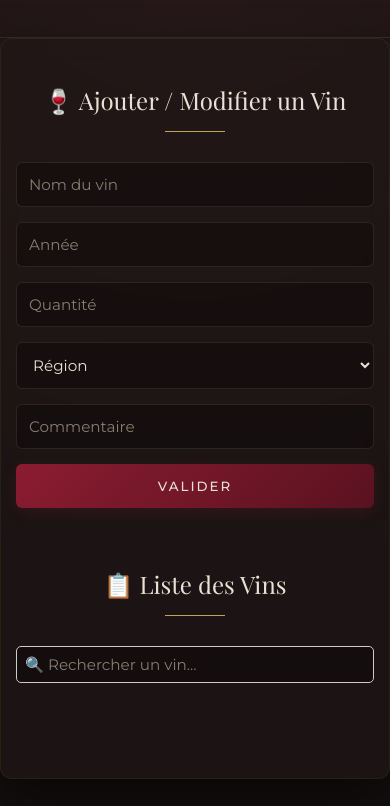
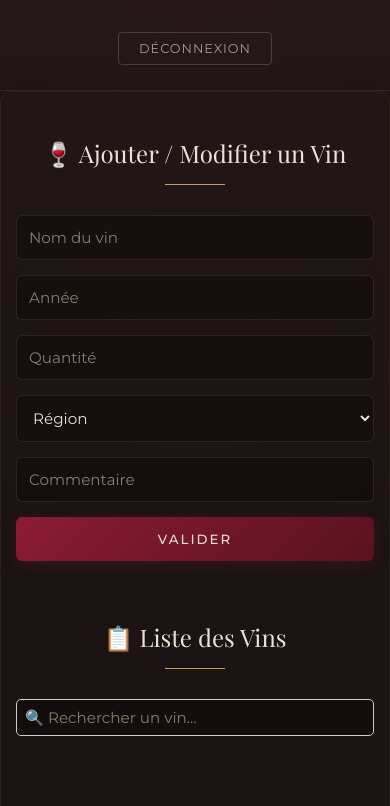
Before and after one commit to MoUst4ki-tech/epicuvin, a plain HTML site: page cave.html in a window 390 px wide. Shown: the part 146-952 px from the top of the page. Drawn offline with nearby package versions, Linux system fonts and the light colour scheme; no server answers; a web font is replaced by a local one.

Commit message:
fix responcive btn

```diff
--- a/cave.html
+++ b/cave.html
@@ -18,7 +18,7 @@
   <header>
     <h1> Épicuvin - Inventaire de Vins</h1>
     <p>Gérez votre cave avec élégance et simplicité</p>
-    <button id="logout-btn" style="position: absolute; top: 10px; right: 10px;"> Déconnexion</button>
+    <button id="logout-btn">Déconnexion</button>
   </header>
 
   <main class="container fade-in">
--- a/styles.css
+++ b/styles.css
@@ -267,14 +267,14 @@ tbody tr:hover { background-color: rgba(255, 255, 255, 0.02); }
     }
 
     /* Le bouton déconnexion passe sous le texte pour ne pas surcharger le haut */
-    #logout-btn {
-        position: relative;
-        top: 0;
-        right: 0;
-        display: inline-block;
-        margin-top: 20px;
-        padding: 8px 20px;
-    }
+#logout-btn {
+            position: relative !important; /* Force l'annulation de tout placement absolu */
+            top: auto;
+            right: auto;
+            display: inline-block;
+            margin-top: 20px;
+            padding: 8px 20px;
+        }
 
     .container {
         padding: 25px 15px;
```
